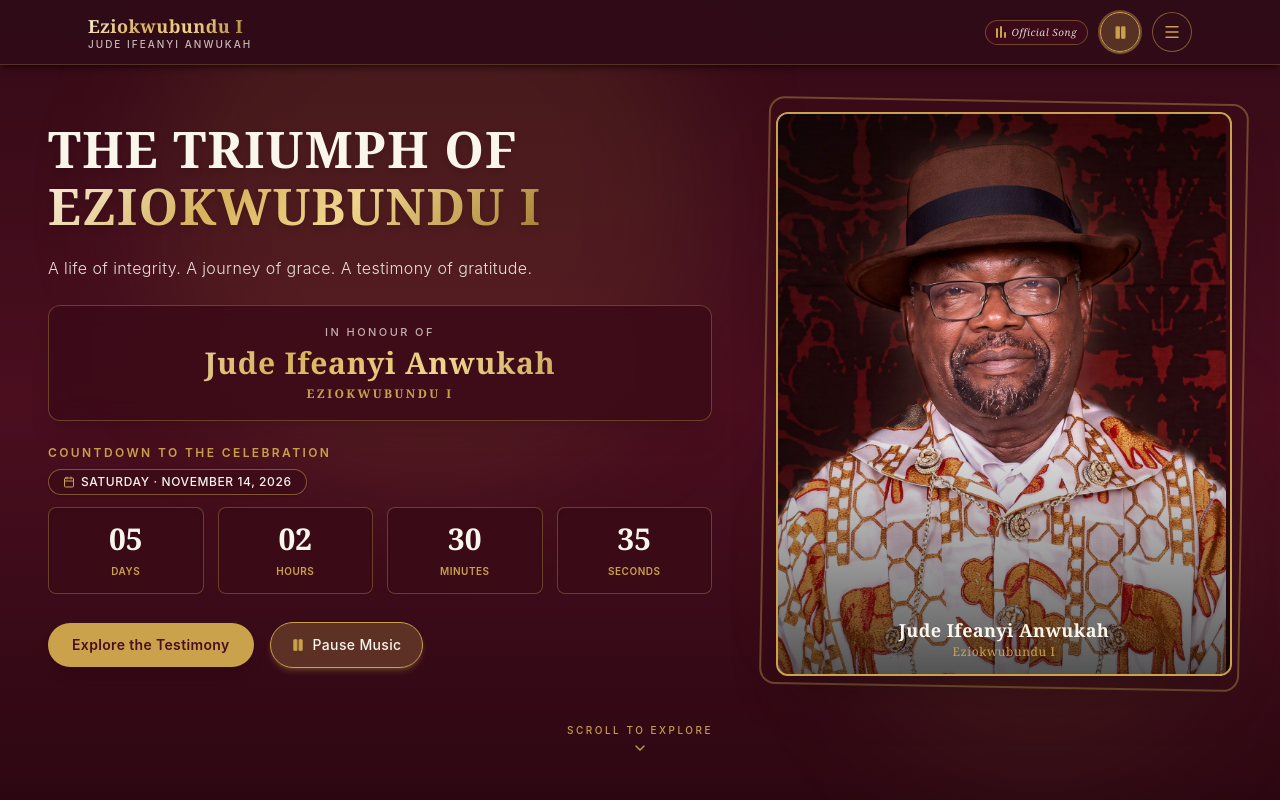
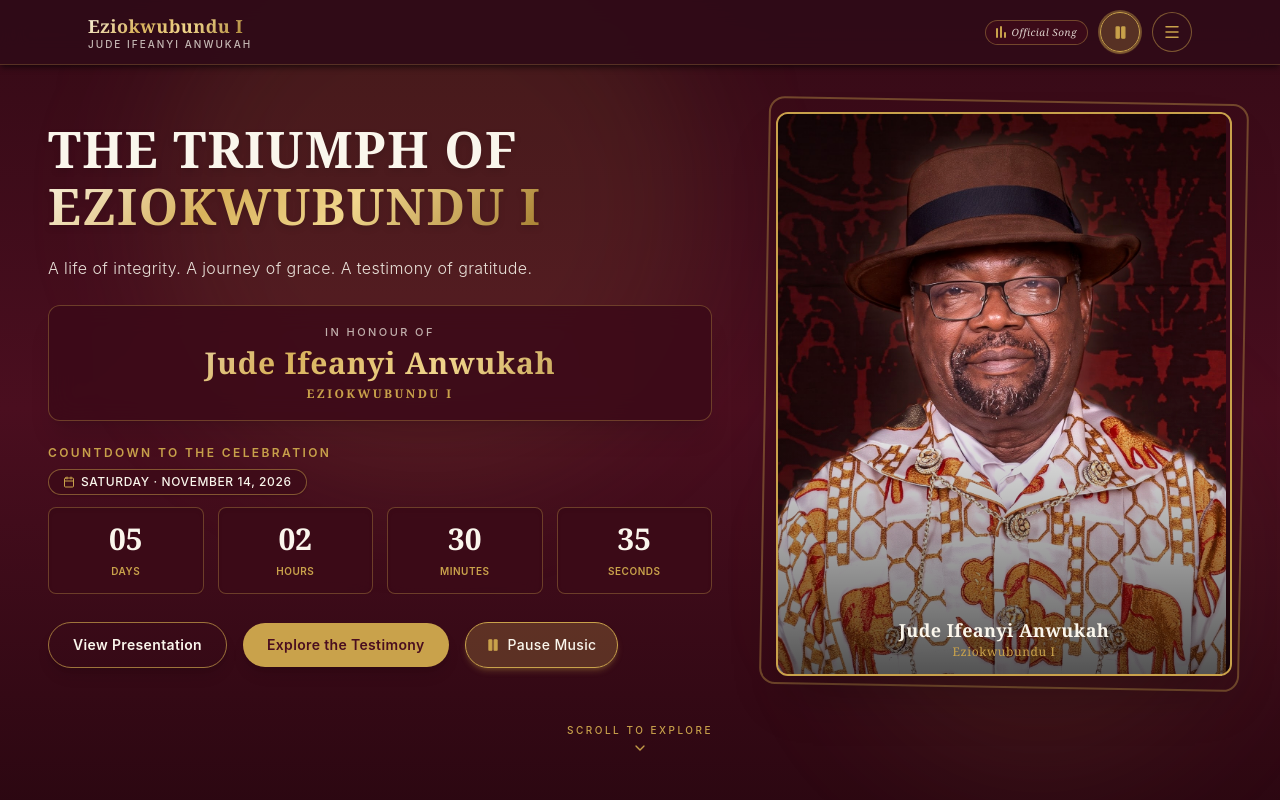
Before and after one commit to SUNEXUS-Tech/EZIOKWUBUNDU-final, a React (Vite) app: page / in a window 1280 px wide. Shown: the top 800 px of the page. Built offline with nearby package versions, Linux system fonts and the light colour scheme; a web font is replaced by a local one.

Commit message:
Add View Presentation hero entry point

```diff
--- a/src/components/Hero.tsx
+++ b/src/components/Hero.tsx
@@ -127,6 +127,13 @@ export const Hero: React.FC = () => {
             {/* Call to Actions */}
             <div className="flex flex-wrap items-center justify-center lg:justify-start gap-3.5 sm:gap-4 w-full">
               <a
+                href="/presentation"
+                className="px-6 py-3 rounded-full border border-[#C9A24B]/70 text-[#FAF6EC] font-semibold text-xs sm:text-sm tracking-wide hover:bg-[#C9A24B]/15 transition-all shadow-lg whitespace-nowrap"
+              >
+                View Presentation
+              </a>
+
+              <a
                 href="#man"
                 className="px-6 py-3 rounded-full bg-[#C9A24B] text-[#4A0E1F] font-semibold text-xs sm:text-sm tracking-wide hover:bg-[#E0BE6C] transition-all shadow-lg hover:shadow-[#C9A24B]/20 whitespace-nowrap"
               >
```
